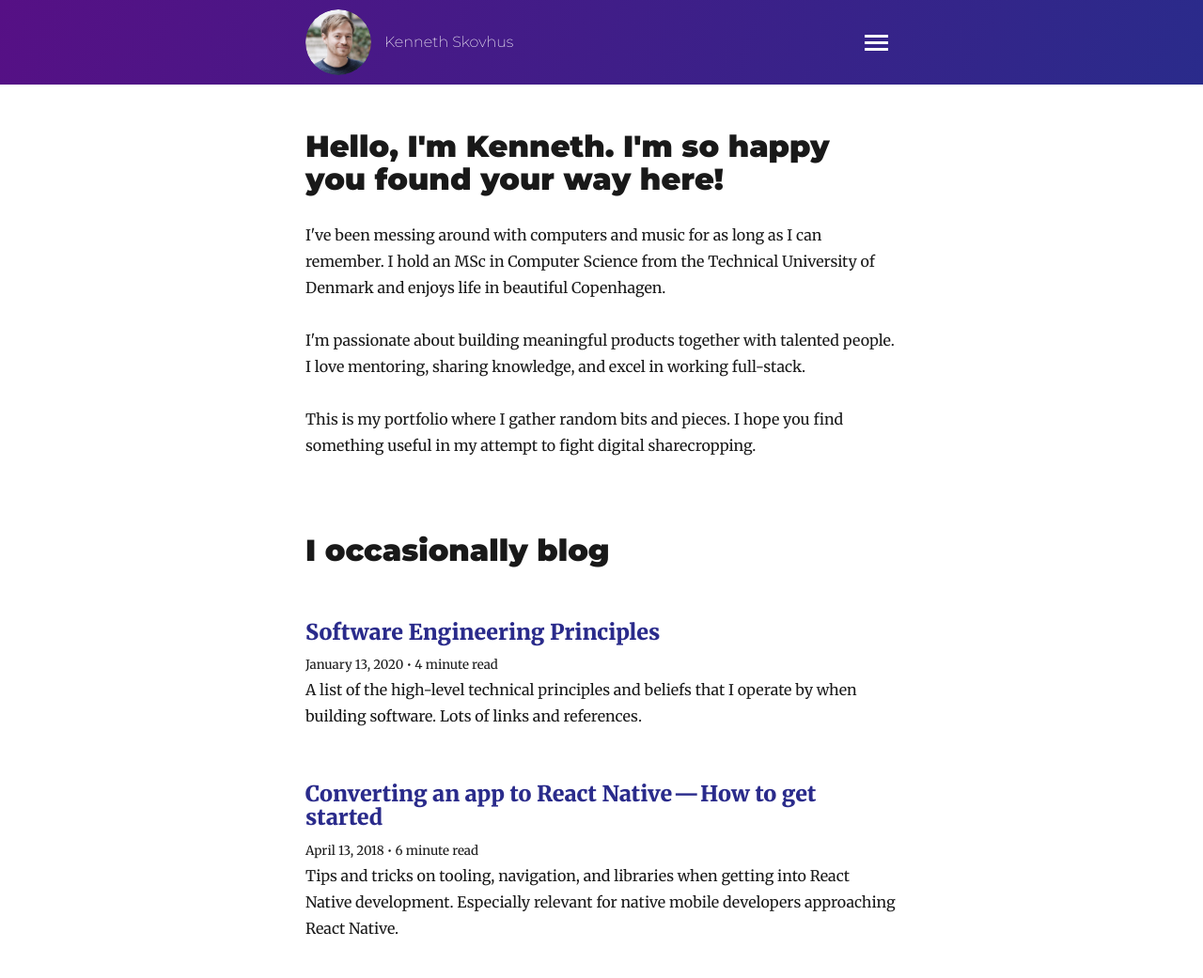
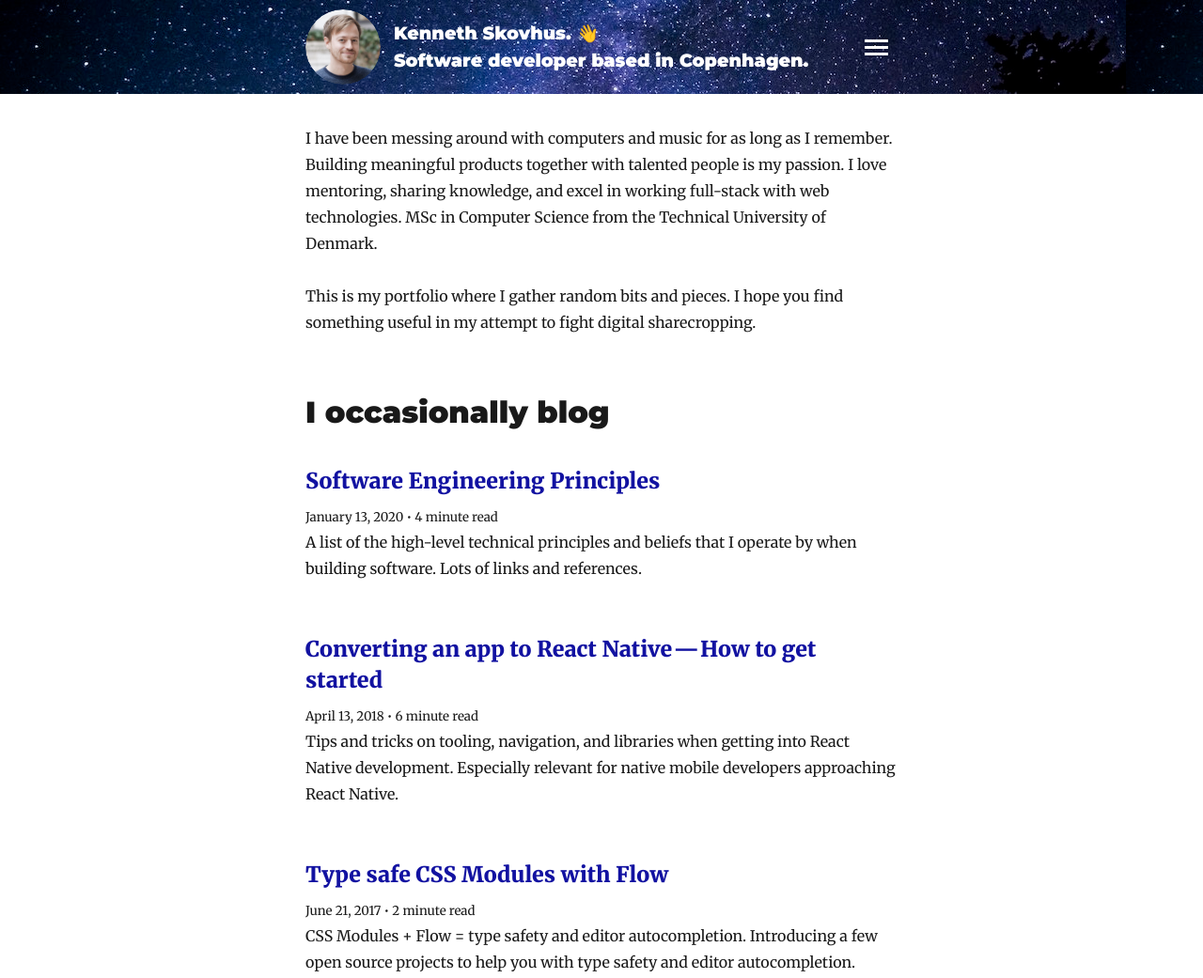
Before and after one commit to skovhus/skovhus.dev, a Gatsby site: page / in a window 1280 px wide. Shown: the top 1041 px of the page at 94% size. Built offline with nearby package versions, Linux system fonts and the light colour scheme; Gatsby itself is replaced by a stand-in of ours; some packages are replaced by stand-ins of ours.

Commit message:
Update header and footer

```diff
--- a/src/components/Footer.tsx
+++ b/src/components/Footer.tsx
@@ -5,12 +5,10 @@ import ExternalLink from './ExternalLink'
 
 const StyledFooter = styled.footer`
   text-align: center;
-  background-color: var(--primary-color);
-  background: var(--gradient-background);
   color: white;
   font-size: 10px;
   padding: 30px;
-  margin-top: 90px;
+  background: var(--background-context-image) center center;
 `
 
 const SvgIcon = styled.svg`
--- a/src/components/Header.tsx
+++ b/src/components/Header.tsx
@@ -2,19 +2,36 @@ import React from 'react'
 import { Link } from 'gatsby'
 import styled from '@emotion/styled'
 
-import ProfileImage from './ProfileImage'
+import ProfileImage, { PROFILE_IMAGE_WIDTH } from './ProfileImage'
 import { Menu } from './Menu'
+import { useWindowSize } from '../utils/useWindowSize'
 
 const StyledHeader = styled.header`
-  background-color: var(--primary-color);
-  background: var(--gradient-background);
+  background: var(--background-context-image);
   padding: 10px 0;
 `
 
+const Title = styled.h1`
+  font-size: 1.2rem;
+  line-height: 1.5;
+  margin: 0;
+  color: white;
+`
+
 const StyledNav = styled.nav`
-  font-family: Montserrat, sans-serif;
-  font-weight: 200;
   color: white;
+  display: flex;
+  align-items: center;
+  height: 80px;
+`
+
+const BackArrow = styled.div`
+  border: solid white;
+  border-width: 0 3px 3px 0;
+  display: inline-block;
+  padding: 6px;
+  transform: rotate(135deg);
+  margin-left: ${PROFILE_IMAGE_WIDTH / 2}px;
 `
 
 const HeaderLink = ({
@@ -41,31 +58,47 @@ const HeaderLink = ({
 
 type Props = {
   pageWidthStyles: React.CSSProperties
+  showIntro: boolean
 }
 
-export default function Header({ pageWidthStyles }: Props) {
+export default function Header({ showIntro, pageWidthStyles }: Props) {
+  const windowSize = useWindowSize()
+  const hasRoomForIntro = windowSize.innerWidth >= 630
+
   return (
     <StyledHeader>
-      <StyledNav
-        style={{
-          ...pageWidthStyles,
-          display: 'flex',
-          alignItems: 'center',
-        }}
-      >
+      <div style={{ ...pageWidthStyles }}>
+        <StyledNav>
           <HeaderLink
             to={'/'}
             style={{
               display: 'flex',
               alignItems: 'center',
-            flexGrow: 1,
             }}
           >
+            {showIntro ? (
+              <>
                 <ProfileImage />
-          <span>Kenneth Skovhus</span>
+                {hasRoomForIntro && (
+                  <Title>
+                    Kenneth Skovhus. 👋
+                    <>
+                      <br />
+                      Software developer based in Copenhagen.
+                    </>
+                  </Title>
+                )}
+              </>
+            ) : (
+              <>
+                <BackArrow />
+              </>
+            )}
           </HeaderLink>
+          <div style={{ flexGrow: 1 }} />
           <Menu />
         </StyledNav>
+      </div>
     </StyledHeader>
   )
 }
--- a/src/components/Layout.tsx
+++ b/src/components/Layout.tsx
@@ -6,11 +6,12 @@ import Footer from './Footer'
 import Header from './Header'
 
 type Props = {
-  children: any
+  children: React.ReactNode
+  showHeaderIntro?: boolean
   location: Location
 }
 
-export default function Layout({ children }: Props) {
+export default function Layout({ children, showHeaderIntro = false }: Props) {
   const styleWidthContained = {
     marginLeft: `auto`,
     marginRight: `auto`,
@@ -19,19 +20,29 @@ export default function Layout({ children }: Props) {
   }
 
   return (
-    <div>
-      <Header pageWidthStyles={styleWidthContained} />
+    <>
+      <Header pageWidthStyles={styleWidthContained} showIntro={showHeaderIntro} />
       <div
         style={{
-          marginLeft: `auto`,
-          marginRight: `auto`,
-          flexGrow: 1,
-          ...styleWidthContained,
+          background: 'var(--background-content)',
         }}
       >
-        <main>{children}</main>
+        <div
+          style={{
+            marginLeft: `auto`,
+            marginRight: `auto`,
+            flexGrow: 1,
+
+            ...styleWidthContained,
+            paddingTop: '1px', // There is probably a better way to break out of the box model
+            paddingBottom: '60px',
+          }}
+        >
+          <main>{children}</main>
+        </div>
       </div>
+
       <Footer />
-    </div>
+    </>
   )
 }
--- a/src/components/Menu.tsx
+++ b/src/components/Menu.tsx
@@ -14,8 +14,7 @@ const MenuContainer = styled.div`
   height: 100vh;
   display: flex;
   align-items: center;
-  background-color: var(--primary-color);
-  background: var(--gradient-background);
+  background: var(--background-context-color);
 `
 
 const MenuContent = styled.div`
--- a/src/components/ProfileImage.tsx
+++ b/src/components/ProfileImage.tsx
@@ -5,10 +5,12 @@ import GatsbyImage from 'gatsby-image'
 import { rhythm } from '../utils/typography'
 import styled from '@emotion/styled'
 
+export const PROFILE_IMAGE_WIDTH = 80
+
 const Image = styled(GatsbyImage)`
   margin-right: ${rhythm(1 / 2)};
   margin-bottom: 0;
-  min-width: 70;
+  min-width: ${PROFILE_IMAGE_WIDTH}px;
   border-radius: 100%;
 `
 
@@ -19,7 +21,7 @@ export default function ProfileImage() {
         query ProfileImageQuery {
           avatar: file(absolutePath: { regex: "/skovhus.jpg/" }) {
             childImageSharp {
-              fixed(width: 70, height: 70) {
+              fixed(width: 80, height: 80) {
                 ...GatsbyImageSharpFixed
               }
             }
--- a/src/pages/index.tsx
+++ b/src/pages/index.tsx
@@ -9,15 +9,17 @@ import SEO from '../components/Seo'
 import { rhythm } from '../utils/typography'
 import { TALKS } from '../content/talks'
 
-type HeadingProps = {
-  children: React.ReactNode
-  id?: string
-  dense?: boolean
-}
+const Heading = styled.h1`
+  font-size: 2rem;
+  margin-top: 5rem;
+`
 
-const Heading = styled.h1<HeadingProps>`
-  font-size: 2rem;
-  margin-top: ${props => (props.dense ? '3rem' : '5rem')};
+const NegativeHeadingSpacingHack = styled.div`
+  margin-top: -1rem;
+`
+
+const HeadingSpacingHack = styled.div`
+  margin-top: 3rem;
 `
 
 const LinkEntity = ({
@@ -46,6 +48,7 @@ const LinkEntity = ({
       <h3
         style={{
           marginBottom: rhythm(1 / 4),
+          lineHeight: 1.4,
         }}
       >
         {linkElement}
@@ -87,27 +90,22 @@ export default function Index({ data, location }: Props) {
   const posts = data.allMarkdownRemark.edges
 
   return (
-    <Layout location={location}>
+    <Layout location={location} showHeaderIntro>
       <SEO location={location} />
-
-      <Heading dense>
-        Hello, I&apos;m Kenneth. I&apos;m so happy you found your way here!
-      </Heading>
-      <p>
-        I&apos;ve been messing around with computers and music for as long as I can
-        remember. I hold an MSc in Computer Science from the Technical University of
-        Denmark and enjoys life in beautiful Copenhagen.
-      </p>
-      <p>
-        I&apos;m passionate about building meaningful products together with talented
-        people. I love mentoring, sharing knowledge, and excel in working full-stack.
+      <p style={{ marginTop: '2rem' }}>
+        I have been messing around with computers and music for as long as I remember.
+        Building meaningful products together with talented people is my passion. I love
+        mentoring, sharing knowledge, and excel in working full-stack with web
+        technologies. MSc in Computer Science from the Technical University of Denmark.
       </p>
       <p>
         This is my portfolio where I gather random bits and pieces. I hope you find
         something useful in my attempt to fight digital sharecropping.
       </p>
 
+      <NegativeHeadingSpacingHack />
       <Heading id="posts">I occasionally blog</Heading>
+      <NegativeHeadingSpacingHack />
       {posts.map(({ node }) => {
         const { title } = node.frontmatter
         return (
@@ -122,6 +120,7 @@ export default function Index({ data, location }: Props) {
       })}
 
       <Heading id="talks">I enjoy giving talks</Heading>
+      <NegativeHeadingSpacingHack />
       {TALKS.map(talk => (
         <LinkEntity {...talk} key={talk.title} />
       ))}
@@ -158,6 +157,7 @@ export default function Index({ data, location }: Props) {
       </ul>
 
       <Heading id="music">I play &amp; record music</Heading>
+      <HeadingSpacingHack />
       <Discography />
     </Layout>
   )
--- a/src/utils/global-styles.css
+++ b/src/utils/global-styles.css
@@ -1,10 +1,12 @@
 :root {
-  --primary-color: #2a2b8b;
-  --gradient-background: linear-gradient(
-    110deg,
-    #561085 0%,
-    var(--primary-color) 100%
-  );
+  --color-accent: hsl(240, 80%, 35%);
+  --background-context-color: rgb(21, 32, 43);
+  --background-context-image: var(--background-context-color) url('../../static/header-unsplash-ryan_hutton_.jpg') repeat;
+  --background-content: white;
+}
+
+html {
+  -webkit-font-smoothing: antialiased;
 }
 
 html,
@@ -16,4 +18,5 @@ body,
 
 body {
   margin: 0px;
+  background: var(--background-context-color);
 }
--- a/src/utils/typography.ts
+++ b/src/utils/typography.ts
@@ -19,10 +19,10 @@ baseTheme.overrideThemeStyles = () => {
       fontSize: '1em',
     },
     a: {
-      color: 'var(--primary-color)',
+      color: 'var(--color-accent)',
     },
     'mark,ins': {
-      background: 'var(--primary-color)',
+      background: 'var(--color-accent)',
     },
   }
 }
```
Lines whose indentation alone changed are shown as unchanged.
